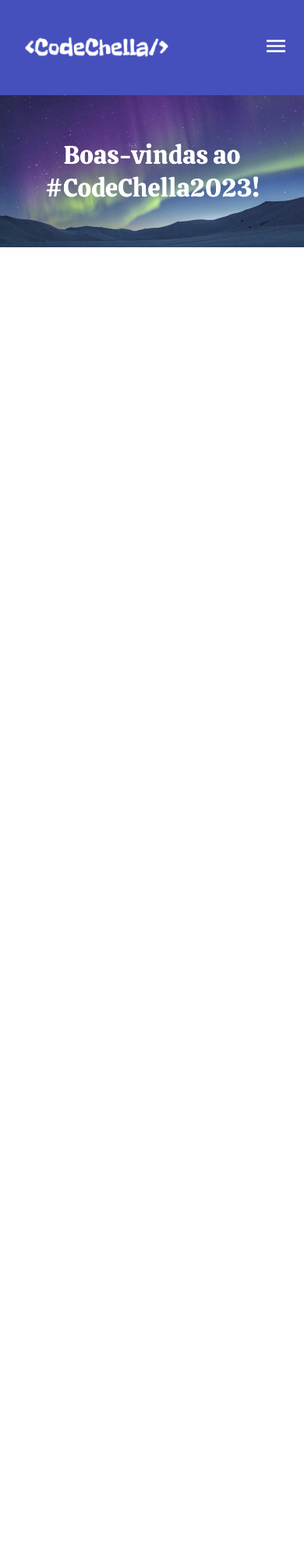
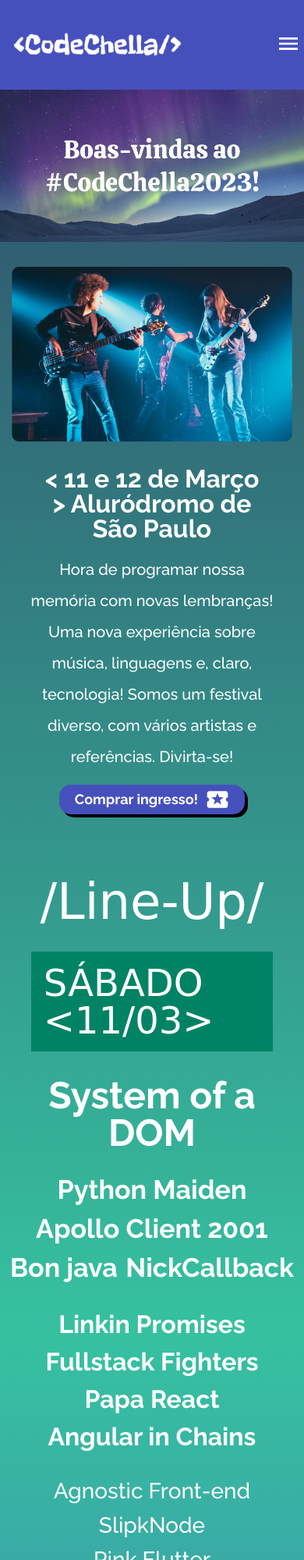
Before and after one commit to VTs08/Alura-CodeChella, a plain HTML site: page index.html in a window 390 px wide. Shown: the top 2000 px of the page at 78% size. Before the commit the page ends 844 px from the top, so only its background shows below. Drawn offline with Linux system fonts and the light colour scheme; a web font is replaced by a local one.

Commit message:
Atualização v777
Página home quase completa, faltando apenas o footer.

```diff
--- a/css/header.css
+++ b/css/header.css
@@ -1,78 +1,71 @@
-.cabecalho {
+header {
     background-color: var(--roxo);
-    padding: 32px 0;
-    display: flex;
-    flex-wrap: wrap;
-    align-items: center;
-    row-gap: 32px;
-    justify-content: space-around;
+    padding: 24px 0;
 }
 
-.logo, .logo__imagem {
-    width: 233px;
+.cabecalho {
+    display: flex;
+    justify-content: space-between;
+    align-items: center;
+    flex-wrap: wrap;
 }
 
 .cabecalho__navegacao {
     display: flex;
-    gap: 2em;
+    column-gap: 2rem;
 }
 
 .cabecalho__navegacao__item {
+    text-decoration: none;
+    color: var(--branco);
     font-size: 20px;
     font-weight: 700;
-    color: var(--branco);
-    text-decoration: none;
 }
 
 #check, #icone {
     display: none;
 }
 
-@media screen and (max-width: 768px) {
+@media screen and (max-width: 1024px) {
+    .cabecalho {
+        justify-content: center;
+        row-gap: 1rem;
+        column-gap: 1.5rem;
+    }
+}
+
+@media screen and (max-width: 615px) {
+    #icone {
+        display: block;
+    }
+
     .cabecalho {
         justify-content: space-between;
-        padding: 32px 24px;
-    }
-
-    .logo, .logo__imagem {
-        width: 200px;
     }
 
     .cabecalho__navegacao {
         flex-direction: column;
         gap: 1em;
+        padding-bottom: 1rem;
         display: none;
         position: absolute;
-        right: 0;
-        top: -121px;
         background-color: var(--roxo);
-        width: 100%;
-
-    }
-
-    .cabecalho__navegacao__item {
-        border-bottom: 1px solid var(--branco);
-        padding-bottom: 1em;
-        width: 100%;
-        text-align: center;
-    }
-
-    .cabecalho__navegacao__item:nth-child(4) {
-        border: none;
-        padding-bottom: 1em;
-    }
-
-    #check {
-        display: none;
-    }
-
-    #icone {
-        cursor: pointer;
-        display: block;
+        width: 100vw;
+        left: 0;
+        top: 115px;
     }
 
     #check:checked ~ .cabecalho__navegacao {
         display: flex;
-        top: 121px;
+        flex-direction: column;
+        align-items: center;
+        justify-content: center;
+        row-gap: 1rem;
+    }
+
+    .barra {
+        width: 35%;
+        height: 1px;
+        background-color: var(--branco);
     }
 }
--- /dev/null
+++ b/css/main.css
@@ -0,0 +1,187 @@
+ .banda-destaque {
+   display: flex;
+   gap: 2rem;
+   justify-content: space-between;
+   flex-wrap: wrap;
+   margin-top: 5rem;
+
+ }
+
+ .banda {
+   width: 50%;
+   height: auto;
+ }
+
+ .banda-destaque-box {
+   width: 45%;
+   display: flex;
+   row-gap: 1rem;
+   flex-direction: column;
+   justify-content: space-around;
+   align-items: center;
+   text-align: center;
+ }
+
+ .banda-destaque-box h1 {
+   font-size: 2rem;
+   color: var(--branco);
+   font-weight: 700;
+   width: 392px;
+ }
+
+ .banda-destaque-box p {
+   font-weight: 500;
+   font-size: 1.25rem;
+   line-height: 40px;
+   color: var(--branco);
+ }
+
+ .button-ingresso {
+   background: url(../img/ingresso.svg) no-repeat 90% center;
+   padding-top: 10px;
+   padding-right: 60px;
+   padding-bottom: 10px;
+   padding-left: 20px;
+ }
+
+ /* ESTILIZAÇÃO LINE-UP */
+
+ .lineUp {
+   margin-top: 5rem;
+   color: var(--branco);
+ }
+
+ .lineUp--sabado {
+  margin-bottom: 2rem;
+ }
+
+ .lineUp--titulo {
+   font-size: 64px;
+   font-weight: 400;
+   color: var(--branco);
+   font-family: var(--font-calistoga);
+   text-align: center;
+   margin-bottom: 2rem;
+ }
+
+ .lineUp--dias--container {
+   display: grid;
+   grid-template-columns: 1fr auto 1fr;
+   align-items: center;
+ }
+
+ .lineUp--dias {
+  font-family: var(--font-calistoga);
+  text-transform: uppercase;
+  font-weight: 400;
+  font-size: 48px;
+  padding: 16px;
+  margin: 0 2rem;
+  background-color: var(--verde);
+ }
+
+ .lineUp--barra {
+   height: 1px;
+   width: 100%;
+   background-color: var(--verde);
+ }
+
+ .lineUp--cantorPrincipal {
+   text-align: center;
+   font-family: var(--fonte-principal);
+   font-size: 48px;
+   font-weight: 800;
+   margin: 2rem 0;
+ }
+
+ .lineUp--cantores--linhaUm {
+  display: flex;
+  justify-content: space-around;
+  font-weight: 700;
+  font-size: 40px;
+ }
+
+ .lineUp--cantor--linhaUm {
+  text-align: center;
+ }
+
+ .lineUp--cantores--linhaDois {
+  width: 90%;
+  margin: 2.5rem auto;
+  display: flex;
+  justify-content: space-around;
+  font-weight: 700;
+  font-size: 32px;
+ }
+
+ .lineUp--cantores--linhaDois--domingo {
+  width: 95%;
+ }
+
+ .lineUp--cantores--linhaTres {
+  width: 80%;
+  margin: auto;
+  display: flex;
+  justify-content: space-around;
+  font-weight: 500;
+  font-size: 28px;
+ }
+
+ .lineUp--cantores--linhaUm, .lineUp--cantores--linhaDois, .lineUp--cantores--linhaTres {
+  flex-wrap: wrap;
+  row-gap: 1rem;
+  white-space: nowrap;
+ }
+
+ figure img {
+  max-height: 338px;
+  height: 100%;
+  width: 100%;
+  margin: 2rem 0;
+ }
+
+
+
+ @media screen and (max-width: 1023px) {
+   .banda-destaque {
+      flex-direction: column;
+      align-items: center;
+   }
+
+   .banda {
+      width: 96%;
+   }
+
+   .banda-destaque-box {
+      width: 96%;
+   }
+ }
+
+ @media screen and (max-width: 425px) {
+   .banda-destaque {
+      margin-top: 2rem;
+   }
+
+   .banda-destaque-box {
+      width: 87%;
+   }
+
+   .banda-destaque-box h1 {
+      width: 90%;
+   }
+
+   .lineUp--cantor--linhaUm {
+    max-width: 95%;
+    font-size: 85%;
+   }
+
+   .lineUp--cantores--linhaTres {
+    flex-flow: column;
+    text-align: center;
+   }
+
+   .imagem {
+      width: 100%;
+      height: 338px;
+   }
+ }
--- a/index.html
+++ b/index.html
@@ -12,24 +12,104 @@
     <title>Home | CodeChella</title>
 </head>
 <body>
-    <header class="cabecalho">
+    <header>
+        <div class="container cabecalho">
             <a href="#" class="logo">
                 <img src="./img/Logo Branca.png" alt="Logo da CodeChella" class="logo__imagem">
             </a>
 
                 <input type="checkbox" id="check">
-            <label id="icone" for="check"><img src="./img/menu.svg" alt=""></label>
+                <label id="icone" for="check">
+                    <img src="./img/menu.svg" alt="">
+                </label>
 
             <nav class="cabecalho__navegacao">
                 <a class="cabecalho__navegacao__item" href="#">A experiência</a>
+                <span class="barra"></span>
                 <a class="cabecalho__navegacao__item" href="#">Mapa de Setores</a>
+                <span class="barra"></span>
                 <a class="cabecalho__navegacao__item" href="#">Informações</a>
+                <span class="barra"></span>
                 <a class="cabecalho__navegacao__item" href="#">Ingresso</a>
             </nav>
+        </div>
     </header>
 
-    <img src="./img/Boreal.png" alt="Banner da CodeChella, Aurora Boreal" class="banner">
-    <img src="./img/Banner- Homepage-768px.png" alt="Banner da CodeChella, Aurora Boreal" class="banner--tablet">
+    <img src="./img/banner-desktop.png" alt="Banner da CodeChella, Aurora Boreal" class="banner--desktop">
+    <img src="./img/Banner-tablet.png" alt="Banner da CodeChella, Aurora Boreal" class="banner--tablet">
+    <img src="./img/banner-mobile.png" alt="banner da CodeChella, Aurora Boreal" class="banner--mobile">
+
+    <main class="container">
+        <section class="banda-destaque">
+            <img src="./img/banda.png" alt="Banda em destaque" class="banda">
+            <div class="banda-destaque-box">
+                <h1>< 11 e 12 de Março > Aluródromo de São Paulo</h1>
+                <p>Hora de programar nossa memória com novas lembranças! Uma nova experiência sobre música, linguagens e, claro, tecnologia! Somos um festival diverso, com vários artistas e referências. Divirta-se!</p>
+                <a href="#" class="button button-ingresso">Comprar ingresso!</a>
+            </div>
+        </section>
+
+        <section class="lineUp">
+            <h2 class="lineUp--titulo">/Line-Up/</h2>
+            <div class="lineUp--sabado">
+                <div class="lineUp--dias--container">
+                    <div class="lineUp--barra"></div>
+                    <h3 class="lineUp--dias sabado">Sábado <11/03></h3>
+                    <div class="lineUp--barra"></div>
+                </div>
+                <h4 class="lineUp--cantorPrincipal">System of a DOM</h4>
+                <div class="lineUp--cantores--linhaUm">
+                    <span class="lineUp--cantor--linhaUm">Python Maiden</span>
+                    <span class="lineUp--cantor--linhaUm">Apollo Client 2001</span>
+                    <span class="lineUp--cantor--linhaUm">Bon java</span>
+                    <span class="lineUp--cantor--linhaUm">NickCallback</span>
+                </div>
+                <div class="lineUp--cantores--linhaDois">
+                    <span class="lineUp--cantor--linhaDois">Linkin Promises</span>
+                    <span class="lineUp--cantor--linhaDois">Fullstack Fighters</span>
+                    <span class="lineUp--cantor--linhaDois">Papa React</span>
+                    <span class="lineUp--cantor--linhaDois">Angular in Chains</span>
+                </div>
+                <div class="lineUp--cantores--linhaTres">
+                    <span class="lineUp--cantor--linhaTres">Agnostic Front-end</span>
+                    <span class="lineUp--cantor--linhaTres">SlipkNode</span>
+                    <span class="lineUp--cantor--linhaTres">Pink Flutter</span>
+                    <span class="lineUp--cantor--linhaTres">Kiss</span>
+                </div>
+            </div>
+
+            <div class="lineUp--domingo">
+                <div class="lineUp--dias--container">
+                    <div class="lineUp--barra"></div>
+                    <h3 class="lineUp--dias domingo">Domingo <12/03></h3>
+                    <div class="lineUp--barra"></div>
+                </div>
+                <h4 class="lineUp--cantorPrincipal">Lana Del Ploy</h4>
+                <div class="lineUp--cantores--linhaUm">
+                    <span class="lineUp--cantor--linhaUm">Dua Lib</span>
+                    <span class="lineUp--cantor--linhaUm">The Backnd</span>
+                    <span class="lineUp--cantor--linhaUm">CSS Style</span>
+                    <span class="lineUp--cantor--linhaUm">DJ Query</span>
+                    <span class="lineUp--cantor--linhaUm">ArrayAna Grande</span>
+                </div>
+                <div class="lineUp--cantores--linhaDois lineUp--cantores--linhaDois--domingo">
+                    <span class="lineUp--cantor--linhaDois">Miley Cypress</span>
+                    <span class="lineUp--cantor--linhaDois">The Booststrap Boys</span>
+                    <span class="lineUp--cantor--linhaDois">Json Derulo</span>
+                    <span class="lineUp--cantor--linhaDois">CloudPlay</span>
+                    <span class="lineUp--cantor--linhaDois">Dev Lovato</span>
+                </div>
+                <div class="lineUp--cantores--linhaTres">
+                    <span class="lineUp--cantor--linhaTres">Kylie MiLOG</span>
+                    <span class="lineUp--cantor--linhaTres">Jenkins Brothers</span>
+                    <span class="lineUp--cantor--linhaTres">Rubycat Dolls</span>
+                </div>
+            </div>
+        </section>
+    </main>
+    <figure>
+        <img class="imagem" src="img/Imagem.png" alt="imagem ilustrativa, tocando guitarra-">
+    </figure>
 
 </body>
 </html
--- a/style.css
+++ b/style.css
@@ -1,31 +1,57 @@
 @import url(./css/header.css);
+@import url(./css/main.css);
 
 :root {
     --font-principal: 'Raleway', sans-serif;
     --font-calistoga: 'Calistoga', cursive;
     --branco: #FFFFFF;
+    --preto: #000000;
     --roxo: #4650BD;
+    --verde: #008364;
+    --roxo-claro: #606ADA;
 }
 
 body {
     font-family: var(--font-principal);
+    background: linear-gradient(180deg, #304968 0%, #36C1A0 52.6%, #4650BD 100%) no-repeat;
 }
 
-.banner{
-    width: 100vw;
+.container {
+    max-width: 1200px;
+    margin: 0 auto;
+    width: 96%;
 }
 
-.banner--tablet {
+.banner--desktop, .banner--tablet {
+    width: 100%;
+    height: auto;
+}
+
+.banner--mobile, .banner--tablet {
     display: none;
 }
 
-@media screen and (max-width: 768px) {
+.button {
+    text-decoration: none;
+    color: var(--branco);
+    font-weight: 700;
+    font-size: 18px;
+    background-color: var(--roxo);
+    border-radius: 15px;
+    box-shadow: 4px 4px 0px var(--preto);
+}
+
+.button:hover {
+    background-color: var(--roxo-claro);
+}
+
+@media screen and (max-width: 1024px) {
+    .banner--desktop {
+        display: none;
+    }
+
     .banner--tablet {
         display: block;
-        width: 100vw;
-    }
-
-    .banner {
-        display: none;
+        z-index: 1;
     }
 }
```
Also changed, not shown: img/Banner-mobile.png (added), img/Imagem.png (added), img/banda.png (added), img/banner-desktop.png (added), img/banner-tablet.png (added), img/imagem-mobile.png (added), img/ingresso.svg (added). Lines whose indentation alone changed are shown as unchanged.
